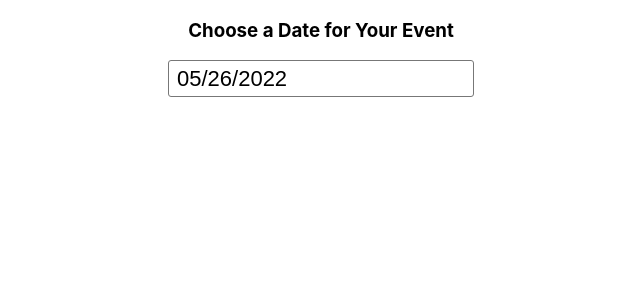
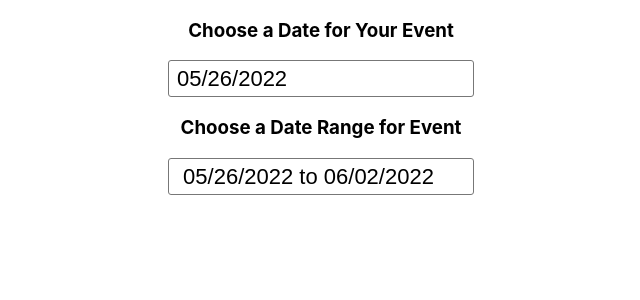
Before and after one commit to Job85/Event-Calendar, a React (Create React App) app in the folder client/: page / in a window 1280 px wide. Shown: the top 300 px of the page, without its empty margins (319-959 px from the left). Built offline with nearby package versions, Linux system fonts and the light colour scheme.

Commit message:
created component to select a date range

```diff
--- a/client/src/App.js
+++ b/client/src/App.js
@@ -1,6 +1,7 @@
 import './App.css';
 import React from 'react';
 import CalendarComp from './components/CalendarComp'
+import DateRangeComp from './components/DateRangeComp';
 
 function App() {
   const locales = {
@@ -16,6 +17,10 @@ function App() {
           <h3>Choose a Date for Your Event</h3>
           <CalendarComp />
         </div>
+        <div>
+          <h3>Choose a Date Range for Event</h3>
+          <DateRangeComp />
+        </div>
       </main>
     </div>
   );
--- /dev/null
+++ b/client/src/components/DateRangeComp.jsx
@@ -0,0 +1,75 @@
+import React, { useEffect, useRef, useState } from 'react'
+import { DateRange } from 'react-date-range'
+import format from 'date-fns/format'
+import { addDays } from 'date-fns'
+
+import 'react-date-range/dist/styles.css'
+import 'react-date-range/dist/theme/default.css'
+
+const DateRangeComp = () => {
+
+    // date state
+    const [range, setRange] = useState([
+        {
+            startDate: new Date(),
+            endDate: addDays(new Date(), 7),
+            key: 'selection'
+        }
+    ])
+
+    // open close
+    const [open, setOpen] = useState(false)
+
+    // get target element to toggle
+    const refOne = useRef(null)
+
+    useEffect(() => {
+        // set current date on component load
+        document.addEventListener('keydown', hideOnEscape, true)
+        document.addEventListener('click', hideOnClickOutside, true)
+    }, [])
+
+    //hide dropdown on press esc
+    const hideOnEscape = (e) => {
+        if (e.key === 'Escape') {
+            setOpen(false)
+        }
+    }
+
+    // hide on click outside input box
+    const hideOnClickOutside = (e) => {
+
+        if (refOne.current && !refOne.current.contains(e.target)) {
+            setOpen(false)
+        }
+    }
+
+
+
+    return (
+        <div className='calendarWrap'>
+            <input
+                value={` ${format(range[0].startDate, 'MM/dd/yyyy')} to ${format(range[0].endDate, 'MM/dd/yyyy')}`}
+                readOnly
+                className='inputBox'
+                onClick={() => setOpen(open => !open)}
+            />
+            <div ref={refOne}>
+                {open &&
+                    <DateRange
+                        onChange={item => setRange([item.selection])}
+                        edittableDateInputs={true}
+                        moveRangeOnFirstSelection={false}
+                        ranges={range}
+                        months={1}
+                        direction='horizontal'
+                        className='calendarElement'
+                    />
+                }
+            </div>
+        </div>
+    )
+}
+
+
+export default DateRangeComp
```
